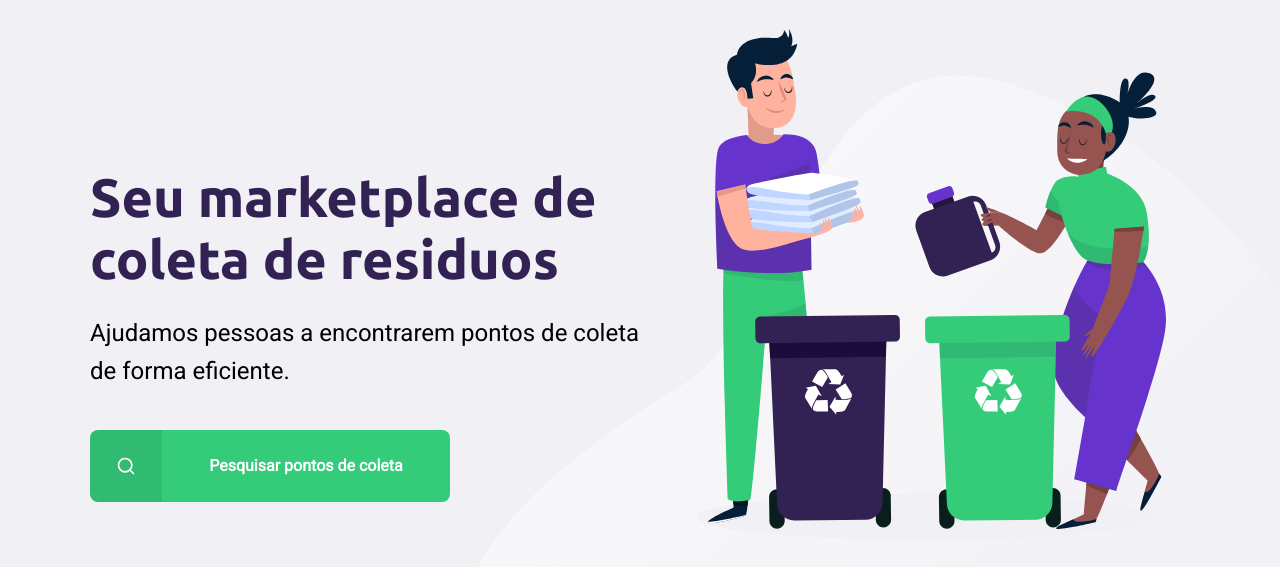
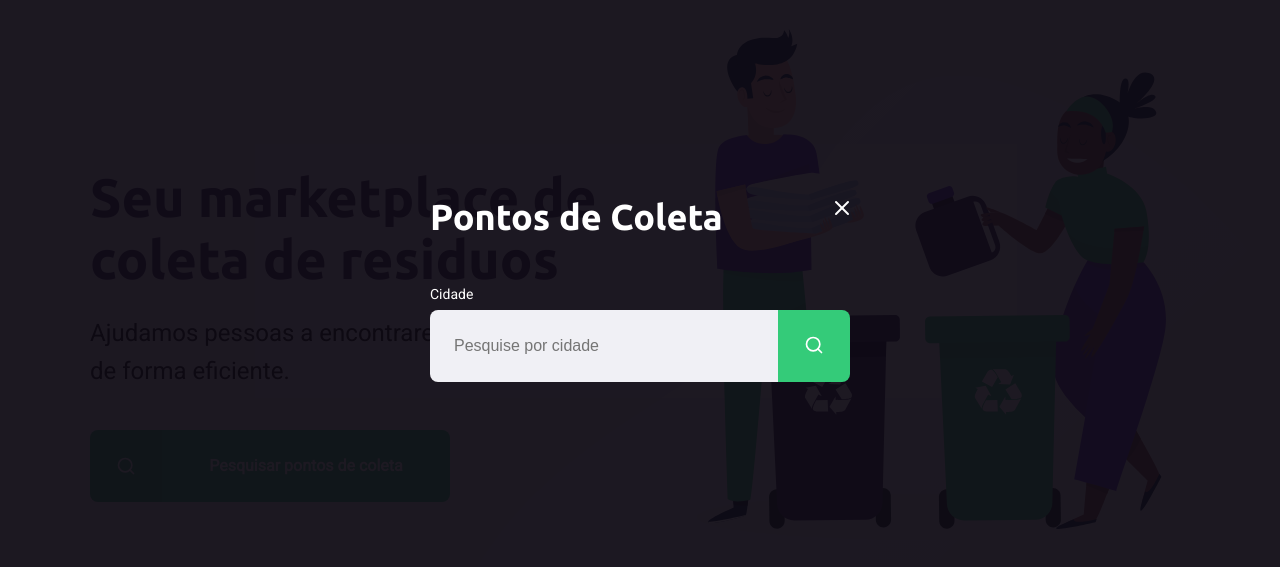
Before and after one commit to lourencoguilherme/nextlevelweek-ecoleta-html-express, a plain HTML site: page index.html in a window 1280 px wide. Both pictures are taken after a click on the link "Pesquisar pontos de coleta". Shown: the part 111-678 px from the top of the page. Drawn offline with Linux system fonts and the light colour scheme.

Commit message:
abrindo modal de busca

```diff
--- a/index.html
+++ b/index.html
@@ -7,6 +7,7 @@
     <link href="https://fonts.googleapis.com/css2?family=Roboto&family=Ubuntu:wght@300;700&display=swap" rel="stylesheet">
     <link rel="stylesheet" href="./styles/main.css">
     <link rel="stylesheet" href="./styles/home.css">
+    <link rel="stylesheet" href="./styles/modal.css">
     <link rel="stylesheet" href="./styles/responsive.css">
 </head>
 <body>
@@ -31,5 +32,28 @@
 
         </div>
     </div>
+
+    <div id="modal" class="hide">
+        <div class="content">
+            <div class="header">
+                <h1>Pontos de Coleta</h1>
+                <a href="#">Fechar</a>
+            </div>
+            <form action="">
+                <label for="search">Cidade</label>
+                <div class="search field">
+                    <input
+                        type="text"
+                        name="search"
+                        placeholder="Pesquise por cidade"
+                    >
+                    <button>
+                        <img src="./assets/search.svg" alt="Buscar">
+                    </button>
+                </div>
+            </form>
+        </div>
+    </div>
+    <script src="./scripts/index.js"></script>
 </body>
 </html>
--- /dev/null
+++ b/scripts/index.js
@@ -0,0 +1,13 @@
+const buttonSearch = document.querySelector('#page-home main a')
+const modal = document.querySelector('#modal')
+const close = document.querySelector('#modal .header a')
+
+console.log(buttonSearch)
+
+buttonSearch.addEventListener('click', () => {
+    modal.classList.remove('hide')
+})
+
+close.addEventListener('click', () => {
+    modal.classList.add('hide')
+})
--- /dev/null
+++ b/styles/modal.css
@@ -0,0 +1,96 @@
+#modal {
+    background-color: #0E0A14ef;
+    height: 100vh;
+    width: 100vw;
+
+    position: fixed;
+    top: 0;
+
+    display: flex;
+
+    justify-content: center;
+    align-items: center;
+
+    transition: 400ms;
+}
+
+#modal.hide {
+    display: none;
+}
+
+#modal .content {
+    color: white;
+    width: 420px;
+}
+
+#modal .header {
+    display: flex;
+    justify-content: space-between;
+
+    margin-bottom: 48px;
+}
+
+#modal .header a {
+    background-image: url('../assets/x.svg');
+
+    width: 20px;
+    height: 20px;
+
+    display: flex;
+
+    font-size: 0.01px;
+
+}
+
+#modal .header h1 {
+    color: white;
+
+    font-size: 36px;
+    line-height: 42px;
+}
+
+#modal form label {
+    font-size: 14px;
+    line-height: 16px;
+
+    display: block;
+
+    margin-bottom: 8px;
+}
+
+#modal form .field {
+    display: flex;
+}
+
+#modal form input {
+    flex: 1;
+
+    background-color: #f0f0f5;
+
+    border-radius: 8px 0 0 8px;
+
+    border: 0;
+
+    padding: 16px 24px;
+
+
+    font-size: 16px;
+
+    color: #6c6c80;
+}
+
+#modal form button {
+    width: 72px;
+    height: 72px;
+
+    background-color: var(--primary-color);
+
+    border: 0;
+
+    border-radius: 0 8px 8px 0;
+
+}
+
+#modal form button:hover {
+    background-color: #2fb85e;
+}
```
